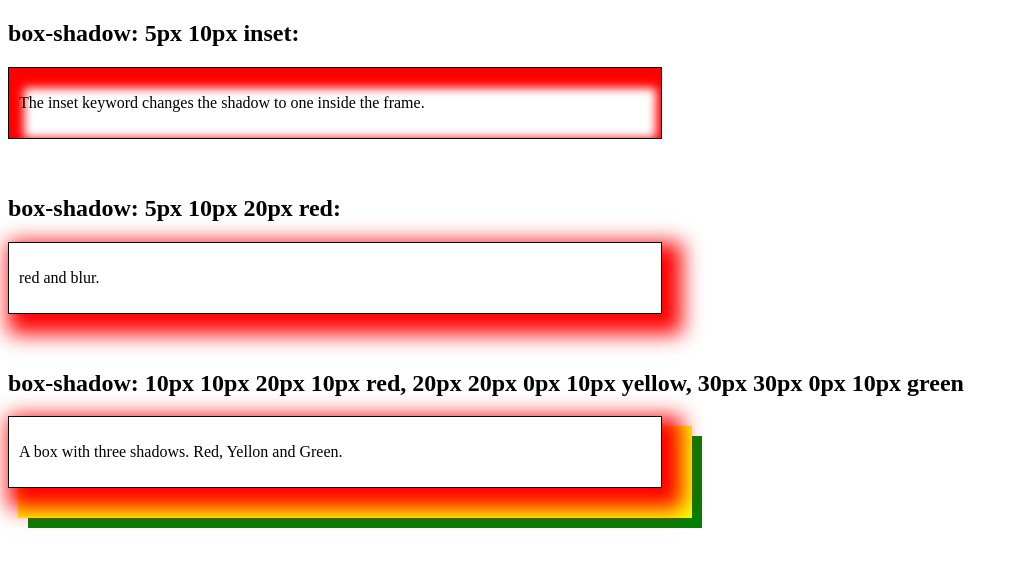
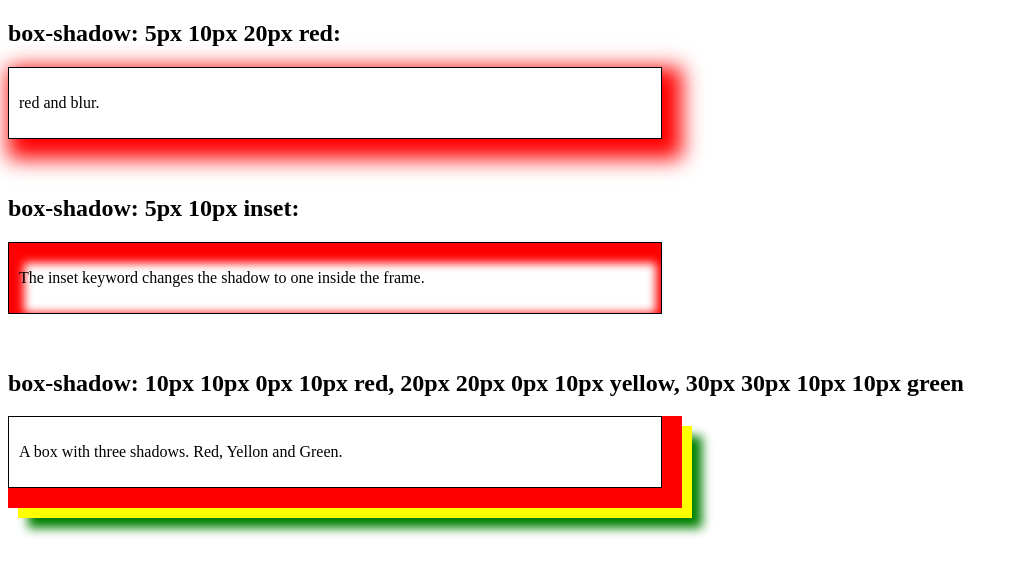
Before and after one commit to Mutazwasfi/follow_up, a plain HTML site: page Box_Shadow.html in a window 1280 px wide. Shown: the whole page, without its empty margins (0-1027 px from the left). Drawn offline with Linux system fonts and the light colour scheme.

Commit message:
follow up

```diff
--- a/Box_Shadow.html
+++ b/Box_Shadow.html
@@ -1,44 +1,53 @@
 <!DOCTYPE html>
 <html lang="en">
   <head>
-    <meta charset="UTF-8">
-    <meta name="viewport" content="width=device-width, initial-scale=1.0">
+    <meta charset="UTF-8" />
+    <meta name="viewport" content="width=device-width, initial-scale=1.0" />
     <title>Bow Shadow</title>
     <style>
+      .box1,
+      .box2,
+      .box3 {
+        border: 1px solid;
+        padding: 10px;
+        width: 50%;
+      }
 
-     .box1,.box2,.box3 {
-        border: 1px solid;
-      padding: 10px ;
-      width: 50%;
+      .box1 {
+        box-shadow: 10px 10px 20px 10px red;
+      }
 
-     }
-    .box1 {
+      .box2 {
         box-shadow: 5px 10px 10px 10px red inset;
       }
 
-    .box2 {
-      box-shadow: 10px 10px 20px 10px red ;
-    }
-
       .box3 {
-      box-shadow: 10px 10px 20px 10px red, 20px 20px 0px 10px yellow, 30px 30px 0px 10px green
+        box-shadow: 10px 10px 0px 10px red, 20px 20px 0px 10px yellow,
+          30px 30px 10px 10px green;
       }
     </style>
   </head>
   <body>
+
+    <h2>box-shadow: 5px 10px 20px red:</h2>
+    <div class="box1">
+      <p>red and blur.</p>
+    </div>
+    <br /><br />
+
     <h2>box-shadow: 5px 10px inset:</h2>
-    <div class="box1">
+    <div class="box2">
       <p>The inset keyword changes the shadow to one inside the frame.</p>
     </div>
-<br><br>
-    <h2>box-shadow: 5px 10px 20px red:</h2>
-    <div class="box2">
-      <p> red and blur.</p>
+    <br /><br />
+
+    <h2>
+      box-shadow: 10px 10px 0px 10px red, 20px 20px 0px 10px yellow, 30px 30px
+      10px 10px green
+    </h2>
+    <div class="box3">
+      <p>A box with three shadows. Red, Yellon and Green.</p>
     </div>
-<br><br>
-    <h2>box-shadow: 10px 10px 20px 10px red, 20px 20px 0px 10px yellow, 30px 30px 0px 10px green </h2>
-    <div class="box3">
-        <p> A box with three shadows. Red, Yellon and Green.</p>
-      </div>
+
   </body>
 </html>
```
Lines whose indentation alone changed are shown as unchanged.
